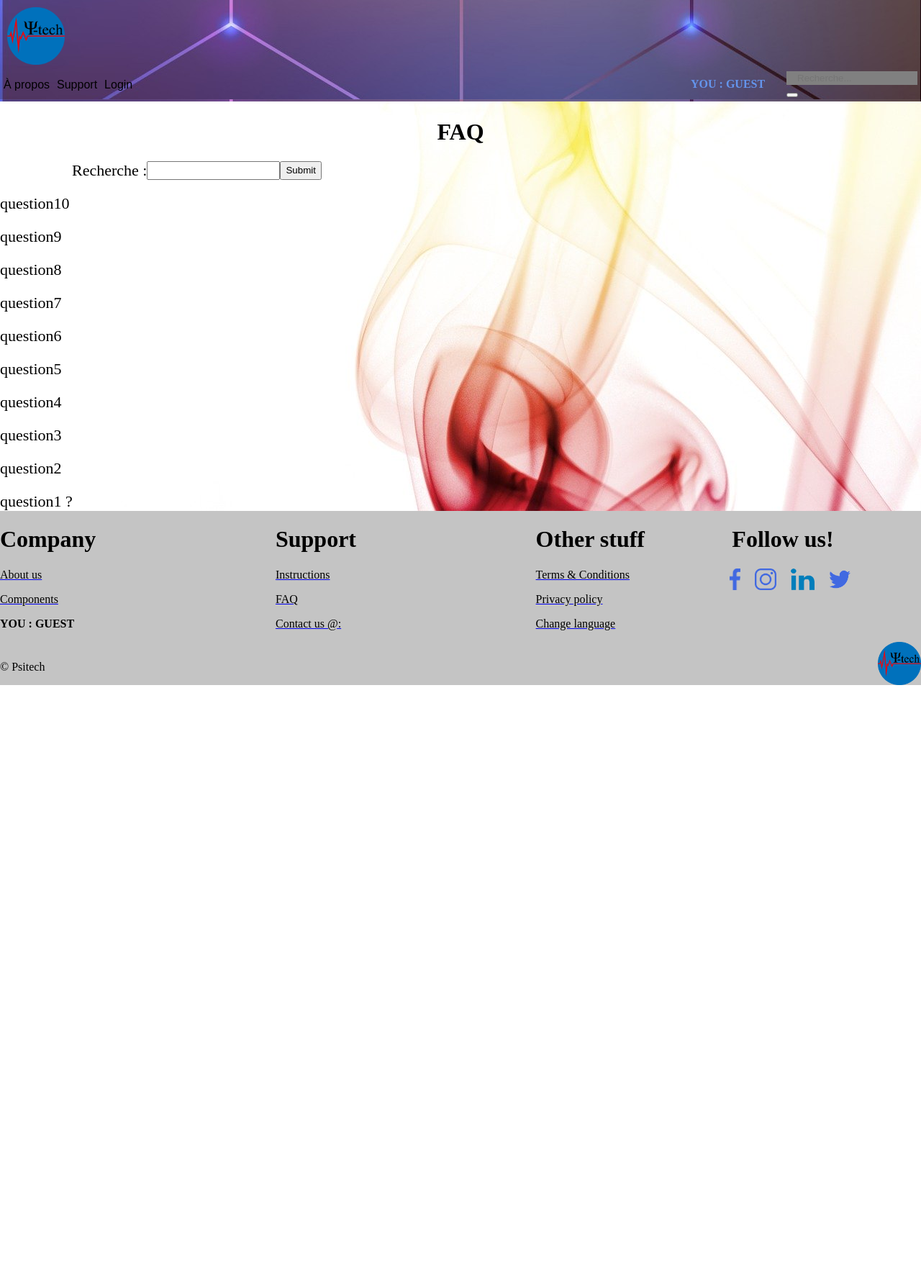
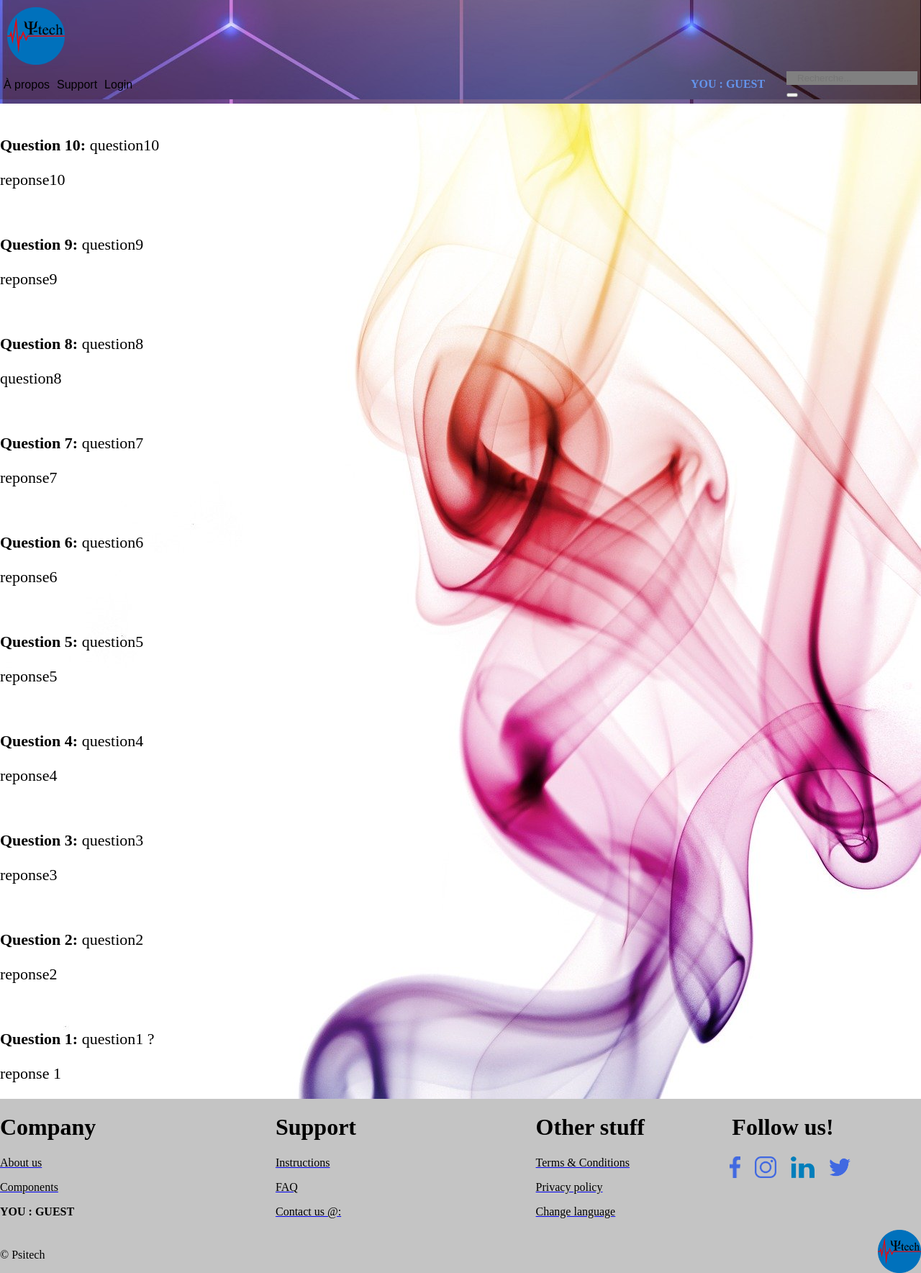
Before and after one commit to KynZix/Projet-APP-, a PHP site: page /FAQ.php in a window 1280 px wide. Shown: the whole page at 72% size. Before the commit the page ends 952 px from the top, so only its background shows below. Run offline with PHP 8.4, Linux system fonts and the light colour scheme; data comes from the database, SQL or seed files in the repository.

Commit message:
Update FAQ.php

```diff
--- a/APP/FAQ.php
+++ b/APP/FAQ.php
@@ -1,4 +1,4 @@
-<!DOCTYPE html>
+	<!DOCTYPE html>
 
 <html>
 
@@ -12,71 +12,72 @@
 
 
 		<body>
-			<?php include("header.php"); ?>
+			<header>
+				<?php include("header.php"); ?>
+			</header>
 
 
 			<?php
-			//on essaie e se connecter a la bdd, s'il y a une erreur on affiche juste une erreur au lieu d'afficher le lien vers la bdd par securité
+			//Connexion à la BDD
 			try
 			{
 				$bdd = new PDO('mysql:host=localhost;dbname=app;charset=utf8', 'root', '',array(PDO::ATTR_ERRMODE => PDO::ERRMODE_EXCEPTION));
 			}
 			catch(Exception $e)
 			{
-				die('erreur:'.$e -> getMessage());
+				die('erreur:'.$e -> getMessage()); //Affiche un message en cas d'erreur
 			}
 			?>
 
 
 			<div id="conteneur">
-				<div class="element1">
-					<!-- Cette partie sert à positionner la FAQ et la recherche -->
-						<h1>FAQ</h1>
-						<form action="faq.php" method = "post">
-							Recherche : <input type="text" name="question" /><br/>
-						<input type="submit" name="submit">
-						</form>
-				</div>
+				<?php
 
+				if (isset($_GET['searchtext'])) {  //Si l'utilisateur a effectué une recherche
+					$searchquery = $_GET['searchtext'];
+					$questionsReponses = $bdd->query("SELECT * FROM faq WHERE reponse LIKE '%$searchquery%' OR reponse LIKE '%$searchquery%' ");
+					if ($questionsReponses->rowCount() > 0) { //Si au moins 1 résultat a été trouvé
+						while ($donnees = $questionsReponses->fetch()){?>
+							<div class="element2">
+								<!-- question -->
+								<p>
+								<strong>Question <?php echo $donnees['id']?>:</strong> <?php echo $donnees['question']?>
+								</p>
 
+								<!-- reponses-->
+								<p>
+									<?php echo $donnees['reponse']?>
+								</p>
 
+							</div>
+<?php
+						}
+
+					} else { //Aucun résultat 	 ?>
+						<p>Aucun résultat.</p>
+<?php				}
+
+				}
+				else {   //L'utilisateur n'a pas effectué de recherche (soit il a directement accédé à la FAQ via le bouton du menu ou bien il a lancé une recherche vide")
+					$questionsReponses = $bdd->query("SELECT * FROM faq ORDER BY ID DESC"); //Affiche toutes les questions dans la BDD, par ordre décroissant
+					while ($donnees = $questionsReponses->fetch()){?>
+						<div class="element2">
+							<!-- question -->
+							<p>
+							<strong>Question <?php echo $donnees['id']?>:</strong> <?php echo $donnees['question']?>
+							</p>
+
+							<!-- reponses-->
+							<p>
+								<?php echo $donnees['reponse']?>
+							</p>
+
+						</div>
 				<?php
-				//on recupere les 10 dernieres questions pseudos et reponses dans une table
-				$questionsReponses = $bdd->query('SELECT question, reponse FROM faq ORDER BY id DESC ');
-				while ($questionReponse = $questionsReponses->fetch()){
-				?>
-				<!-- questions/reponses -->
-					<div class="element2">
+					}
 
-						<!-- question -->
-						<span class="span1" tabindex="0">
-							<?php echo $questionReponse['question']; ?>
-						</span>
-
-						<!-- reponses-->
-						<p class="text1">
-							<?php echo $questionReponse['reponse']?>
-						</p>
-					</div>
-				<?php } ?>
+				} ?>
 			</div>
-
-
-
-
-
-
-
-
-			<?php
-			//recuperer le nombre de question
-			/*
-			$nrbQuestions =  $bdd->query('SELECT MAX(id) AS nbr FROM faq');
-			$nbrQuestions = $nrbQuestions->fetch();
-			$nbrQuestions = $nbrQuestions['nbr'];
-			echo $nbrQuestions;
-			*/
-			?>
 
 			<footer>
 				<?php include("footer.php"); ?>
```
